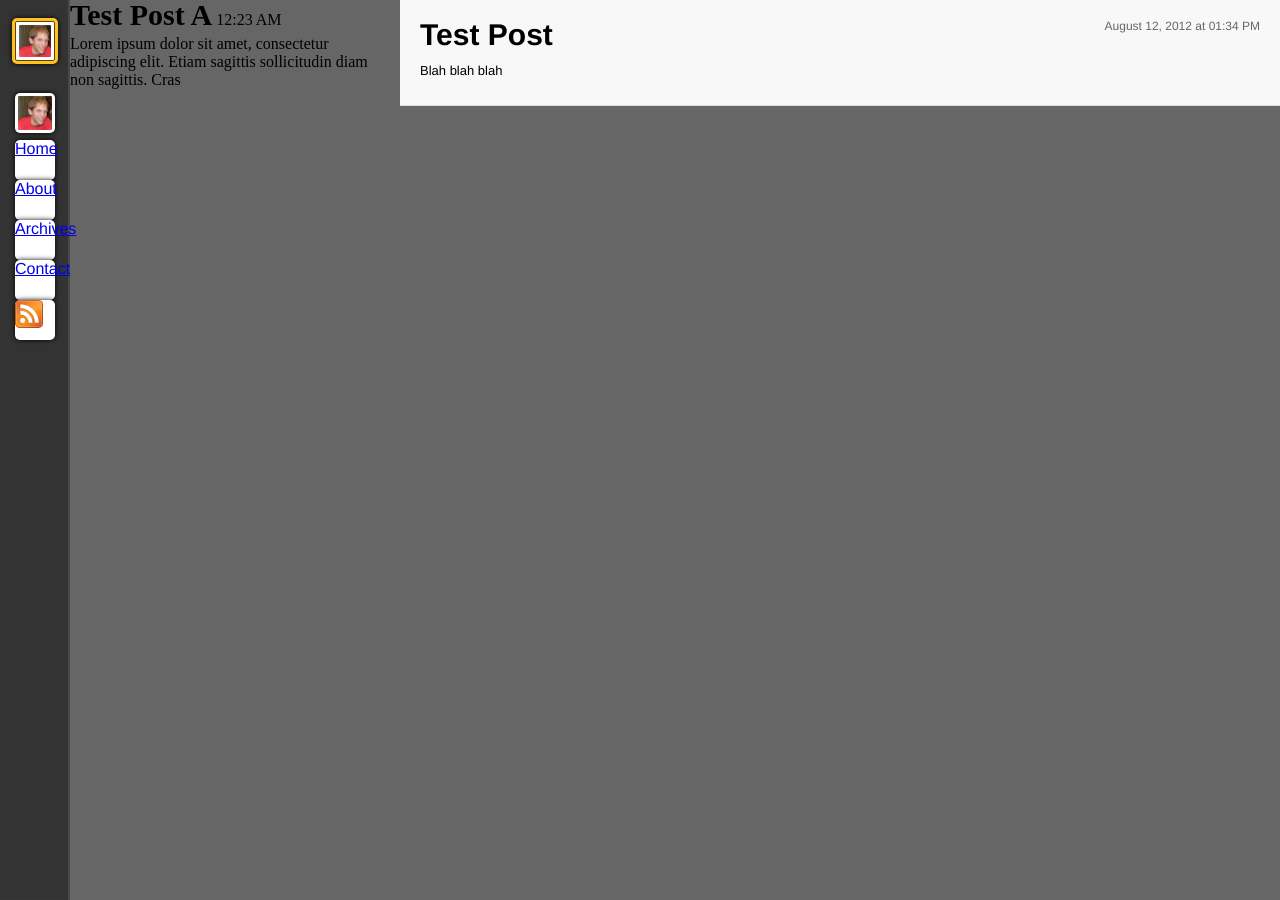
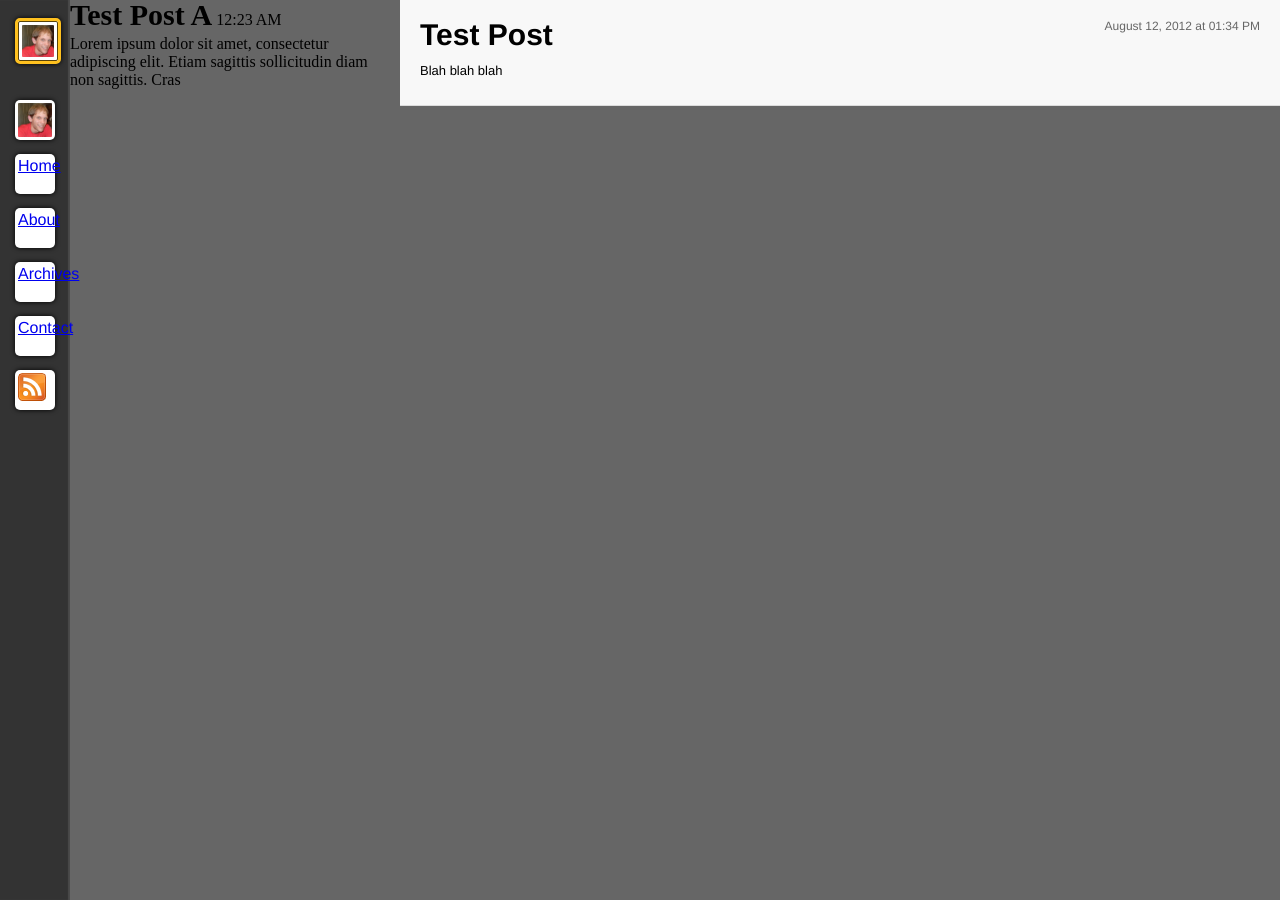
Before and after one commit to Tanner/Blog, a Jekyll site: the page built from _posts/2012-01-09-test-post.markdown, in a window 1280 px wide. Built offline with Jekyll 4.4.1, drawn with Linux system fonts in a browser that asks for light colours; Markdown is read by kramdown in place of the engine named in the settings.

Commit message:
Convert rest to of nav links to use new style. Fix margin overriding. Fix spacing between li.

```diff
--- a/_layouts/default.html
+++ b/_layouts/default.html
@@ -20,18 +20,42 @@
 					<div id="avatar"></div>
 				</div>
 			</li>
-			<li>
-				<div class="icon">
-					<div class="inner-icon">
-						<div id="avatar"></div>
-					</div>
+
+			<li class="icon">
+				<div class="inner-icon">
+					<div id="avatar"></div>
 				</div>
 			</li>
-			<li class="icon"><a href="{{ site.baseurl }}/">Home</a></li>
-			<li class="icon"><a href="{{ site.baseurl }}/about.html">About</a></li>
-			<li class="icon"><a href="{{ site.baseurl }}">Archives</a></li>
-			<li class="icon"><a href="{{ site.baseurl }}">Contact</a></li>
-			<li class="icon"><a href="{{ site.baseurl }}/rss.xml"><img src="images/rss.png"></a></li>
+
+			<li class="icon">
+				<div class="inner-icon">
+					<a href="{{ site.baseurl }}/">Home</a>
+				</div>
+			</li>
+
+			<li class="icon">
+				<div class="inner-icon">
+					<a href="{{ site.baseurl }}/about.html">About</a>
+				</div>
+			</li>
+
+			<li class="icon">
+				<div class="inner-icon">
+					<a href="{{ site.baseurl }}">Archives</a>
+				</div>
+			</li>
+
+			<li class="icon">
+				<div class="inner-icon">
+					<a href="{{ site.baseurl }}">Contact</a>
+				</div>
+			</li>
+
+			<li class="icon">
+				<div class="inner-icon">
+					<a href="{{ site.baseurl }}/rss.xml"><img src="images/rss.png"></a>
+				</div>
+			</li>
 		</ul>
 	</div>
 	<div id="excerpts">
--- a/css/style.css
+++ b/css/style.css
@@ -39,7 +39,8 @@ img {
 	height: 40px;
 	width: 40px;
 
-	margin: 0 15px;
+	margin-left: 15px;
+	margin-right: 15px;
 
 	background: #fff;
 
@@ -59,7 +60,8 @@ img {
 }
 
 #sidebar .selected {
-	margin: 0 12px;
+	margin-top: 12px;
+	margin-bottom: 12px;
 
 	border: solid #ffc11f 3px;
 
@@ -96,6 +98,8 @@ img {
 	list-style-type: none;
 
 	margin: 7px 0;
+
+	display: inline-block;
 }
 
 #sidebar li:first-child {
```
